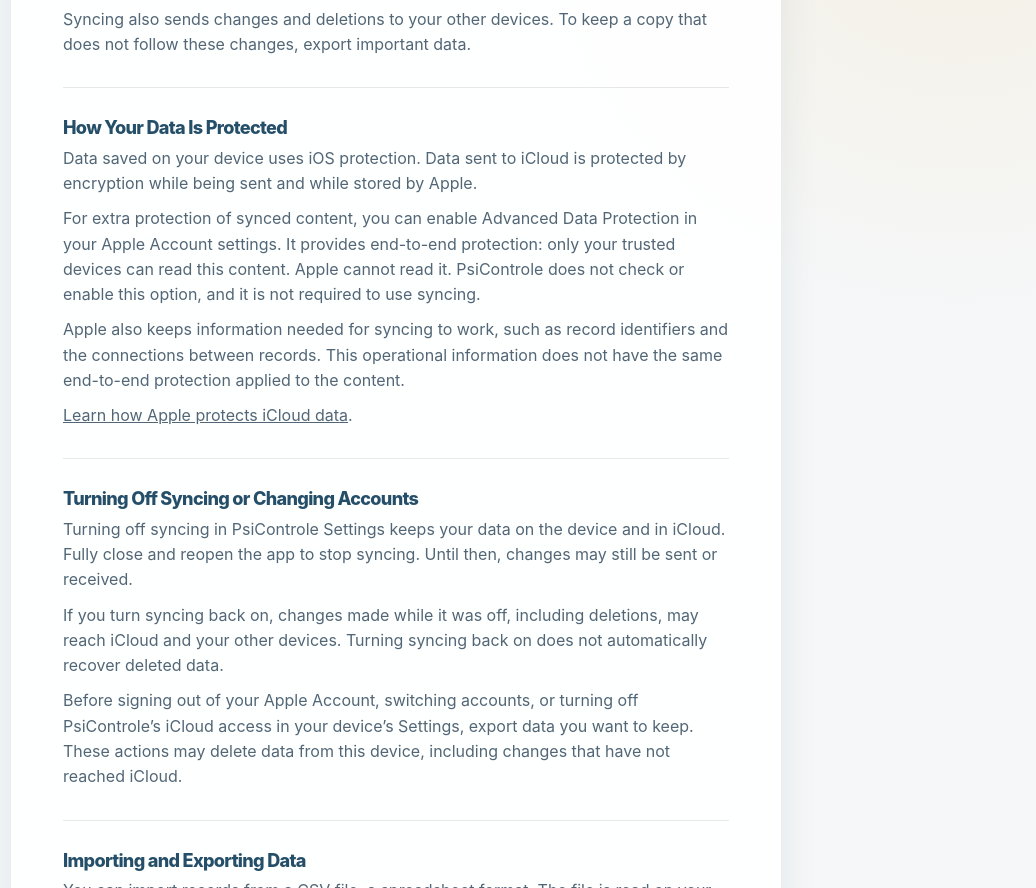
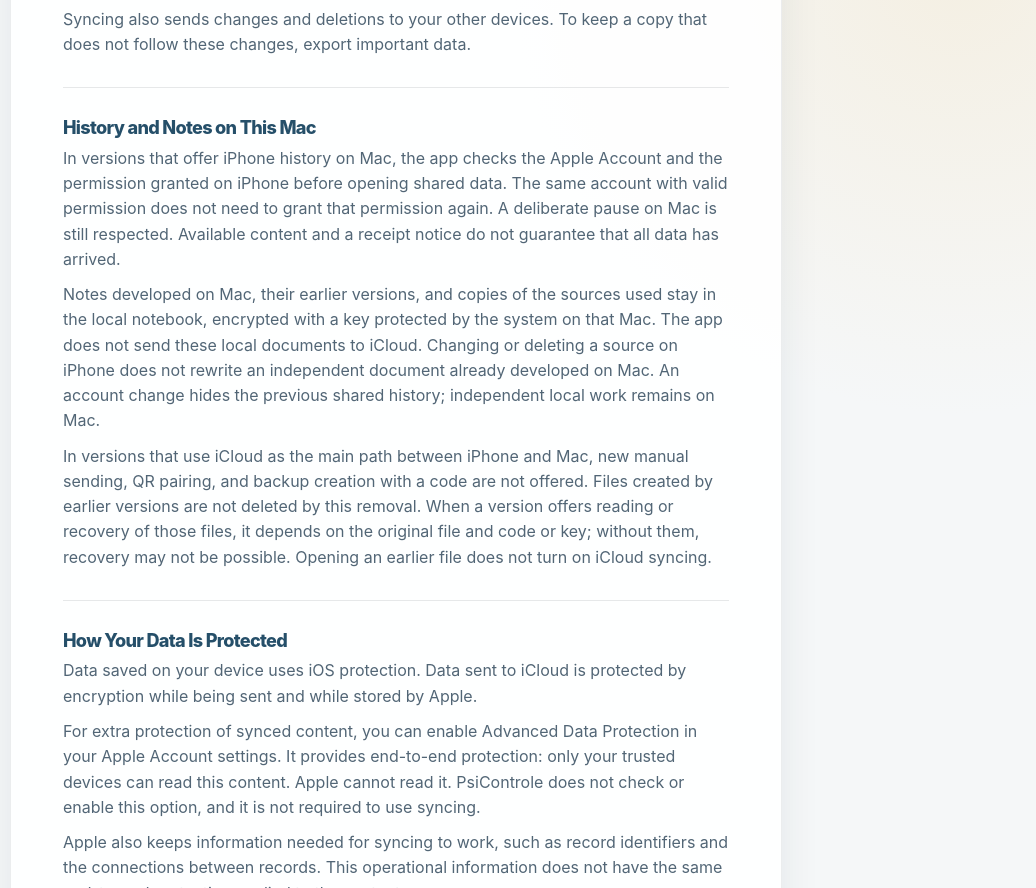
Before and after one commit to desogab/psicontrole-legal, a plain HTML site: page en/privacy.html in a window 1280 px wide. Shown: the part 1216-2104 px from the top of the page, without its empty margins (244-1280 px from the left). Drawn offline with Linux system fonts and the light colour scheme.

Commit message:
docs(privacy): explain Mac history and local notes

```diff
--- a/en/privacy.html
+++ b/en/privacy.html
@@ -59,6 +59,13 @@
       <p>Your settings, permissions, and device unlock method stay on that device. If you use a different account for App Store purchases, it does not change the iCloud account where your data is saved.</p>
       <p>Syncing needs an available Apple Account, an internet connection, and space in iCloud. Sending and receiving may take time. Without internet, you can keep using the data on this device; changes wait for an opportunity to be sent.</p>
       <p>Syncing also sends changes and deletions to your other devices. To keep a copy that does not follow these changes, export important data.</p>
+    </section>
+
+    <section class="legal-section">
+      <h2>History and Notes on This Mac</h2>
+      <p>In versions that offer iPhone history on Mac, the app checks the Apple Account and the permission granted on iPhone before opening shared data. The same account with valid permission does not need to grant that permission again. A deliberate pause on Mac is still respected. Available content and a receipt notice do not guarantee that all data has arrived.</p>
+      <p>Notes developed on Mac, their earlier versions, and copies of the sources used stay in the local notebook, encrypted with a key protected by the system on that Mac. The app does not send these local documents to iCloud. Changing or deleting a source on iPhone does not rewrite an independent document already developed on Mac. An account change hides the previous shared history; independent local work remains on Mac.</p>
+      <p>In versions that use iCloud as the main path between iPhone and Mac, new manual sending, QR pairing, and backup creation with a code are not offered. Files created by earlier versions are not deleted by this removal. When a version offers reading or recovery of those files, it depends on the original file and code or key; without them, recovery may not be possible. Opening an earlier file does not turn on iCloud syncing.</p>
     </section>
 
     <section class="legal-section">
```
Also changed, not shown: es-ES/privacy.html (+7 -0 lines), pt-BR/privacy.html (+7 -0 lines).
